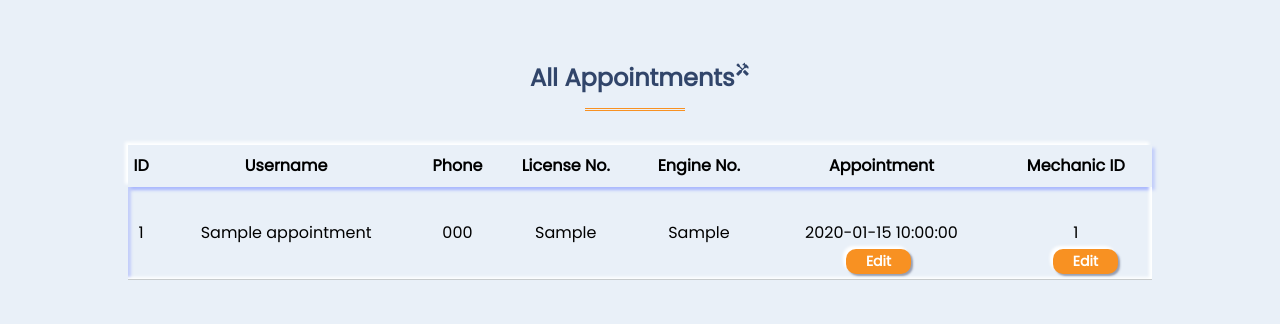
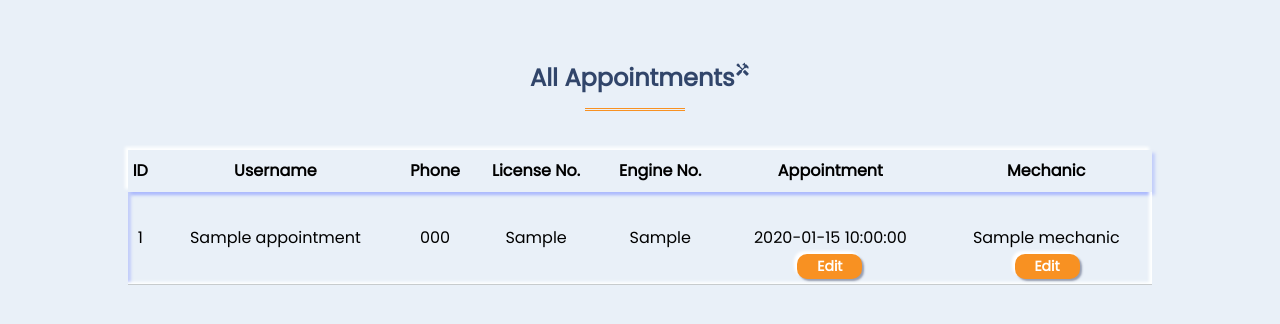
Before and after one commit to YEASIN49/FixMyWheel, a PHP site: page /admin.php in a window 1280 px wide. Shown: the part 58-382 px from the top of the page. Run offline with PHP 8.4, Linux system fonts and the light colour scheme; tables that the repository leaves empty or names only in its code hold one stand-in row (values such as "Sample post").

Commit message:
admin.php backend functional

```diff
--- a/admin.php
+++ b/admin.php
@@ -4,10 +4,70 @@
 	include("includes/config.php");
 
 	$allAppointments;
+	$allMechanics;
 
-	$fetchAppointments = "SELECT `id`, `name`, `address`, `phone`, `license_no`, `engine_no`, `mechanic_id`, `appointment_date` FROM `appointments`";
+	// $fetchAppointments = "SELECT `id`, `name`, `address`, `phone`, `license_no`, `engine_no`, `mechanic_id`, `appointment_date` FROM `appointments`";
+	$fetchAppointments = "SELECT appointments.id, appointments.name, appointments.phone, appointments.license_no, appointments.engine_no, appointments.appointment_date, appointments.mechanic_id, mechanics.mechanic_name FROM appointments INNER JOIN mechanics ON mechanics.mechanic_id=appointments.mechanic_id
+	ORDER BY appointments.id";
+	$fetchMechanics = "SELECT `mechanic_id`, mechanic_name, `car_booked` FROM `mechanics`";
 
-	$allAppointments=$conn->query($fetchAppointments) or die('<script>alert("Appointment List Fetching failed!");</script>');
+	function fetchUpdatedAppointments(){
+		global $conn;
+		global $fetchAppointments;
+		global $allAppointments;
+		$allAppointments=$conn->query($fetchAppointments) or die('<script>alert("Appointment List Fetching failed!");</script>');
+	}
+	function fetchUpdatedMechanics(){
+		global $conn;
+		global $fetchMechanics;
+		global $allMechanics;
+		$allMechanics=$conn->query($fetchMechanics) or die('<script>alert("Mechanics List Fetching failed!");</script>');
+		// echo '<script>alert("mechanics updated")</script>';
+	}
+
+	fetchUpdatedAppointments();
+	fetchUpdatedMechanics();
+
+
+	if(isset($_POST['changeAppointment'])){
+		$newDate = $_POST['appointment-date'];
+		$rowID = $_POST['rowID-to-update'];
+		// echo '<script>alert("Yes");</script>';
+		$updateQuery = "UPDATE `appointments` SET `appointment_date` = '$newDate' WHERE `appointments`.`id` = $rowID";
+		$updateDate=$conn->query($updateQuery);
+		if ($updateDate) {
+			fetchUpdatedAppointments();
+
+			echo '<script>alert("Appointment date successfull updated")</script>';
+
+			// echo '<script>location.replace("postedJob.php")</script>';
+			// sleep(2);
+			// header("location:appliedJob.php");
+			// die('');
+			// exit();
+		}else{
+			echo '<script>alert("Appointment date update Failed")</script>';
+		}
+	}
+	if(isset($_POST['changeMechanic'])){
+		$newID = $_POST['newID'];
+		$rowID = $_POST['rowID-to-update'];
+		// echo '<script>alert("Yes");</script>';
+		$updateMechanicQuery = "UPDATE `appointments` SET `mechanic_id` = '$newID' WHERE `appointments`.`id` = $rowID";
+		$updateID=$conn->query($updateMechanicQuery);
+		if ($updateID) {
+			fetchUpdatedMechanics();
+			header("Refresh:0");
+			echo '<script>alert("Mechanic successfull updated")</script>';
+			// echo '<script>location.replace("postedJob.php")</script>';
+			// sleep(2);
+			// header("location:appliedJob.php");
+			// die('');
+			// exit();
+		}else{
+			echo '<script>alert("Mechanic update Failed")</script>';
+		}
+	}
 
 ?>
 
@@ -38,7 +98,7 @@
 		<div class="sectionHeader">
 			<h1>All Appointments <sup class="material-icons">handyman</sup></h1>
 		</div>
-		<div class="appointment-container">
+		<div class="appointment-list-container">
 			<table>
 				<thead>
 					<tr class="table-header">
@@ -48,7 +108,7 @@
 						<th>License No.</th>
 						<th>Engine No.</th>
 						<th>Appointment</th>
-						<th>Mechanic ID</th>
+						<th>Mechanic</th>
 					</tr>
 				</thead>
 				<tbody>
@@ -56,7 +116,7 @@
 
 					foreach($allAppointments as $row){ ?>
 						<tr>
-							<td><?php echo $row['id'] ?></td>
+							<td class="table-id"><?php echo $row['id'] ?></td>
 							<td><?php echo $row['name'] ?></td>
 							<td><?php echo $row['phone'] ?></td>
 							<td><?php echo $row['license_no'] ?></td>
@@ -64,17 +124,28 @@
 							<td class="update-cell"><?php echo $row['appointment_date'] ?>
 								<button class="submitBtn updateBtn input-toggler" onClick='openEditField(event)'>Edit</button>
 								<form class="edit-form display-hidden" action="" method="POST">
-									<input type="hidden" value="appointment_date">
-									<input class="update-field" type="date">
-									<input class="submitBtn updateBtn" type="submit" value="save">
+									<input type="hidden" name="rowID-to-update" value="<?php echo $row['id'] ?>">
+									<input class="update-field" name="appointment-date" type="date">
+									<input class="submitBtn updateBtn" type="submit" name="changeAppointment" value="save">
 								</form>
 							</td>
-							<td class="update-cell"><?php echo $row['mechanic_id'] ?>
+							<td class="update-cell"><?php echo $row['mechanic_name'] ?>
 								<button class="submitBtn updateBtn input-toggler" onClick='openEditField(event)'>Edit</button>
 								<form class="edit-form display-hidden" action="" method="POST">
-									<input type="hidden" value="appointment_date">
-									<input class="update-field" type="date">
-									<input class="submitBtn updateBtn" type="submit" value="save">
+									<input type="hidden" name="rowID-to-update" value="<?php echo $row['id'] ?>">
+									<!--  -->
+
+									<select class="update-field" name="newID" id="">
+										<?php foreach($allMechanics as $mechanic){
+											if($mechanic['car_booked'] < 4){ ?>
+												<option value="<?php echo $mechanic['mechanic_id'] ?>"><?php echo $mechanic['mechanic_name'] ?></option>
+											<?php }
+										 } ?>
+									</select>
+
+									<!--  -->
+									<!-- <input class="update-field" type="date"> -->
+									<input class="submitBtn updateBtn" type="submit" name="changeMechanic" value="save">
 								</form>
 							</td>
 						</tr>
@@ -84,6 +155,7 @@
 			</table>
 		</div>
 	</section>
+	<!-- update functions -->
 	<script>
 
 
@@ -96,5 +168,23 @@
 		}
 
 	</script>
+	<!-- navbar functions -->
+	<script>
+		let burgerBtnHolder = document.querySelector(".hamburgerMenu");
+		let burgerContentToggler = document.querySelector(".navMenuContainer");
+		// let burgerContentToggler = document.querySelector("#nav-toggler");
+
+		burgerBtnHolder.addEventListener('click',()=>{
+			// if(burgerContentToggler.style.transform === "translate"){
+				// console.log(getComputedStyle(burgerContentToggler));
+				if(document.querySelector("#nav-toggler") != null){
+					burgerContentToggler.classList.toggle("toggleNavMenu");
+				}
+				// }else{
+				// burgerContentToggler.style.display = "block";
+			// }
+		});
+
+	</script>
 </body>
 </html>
--- a/css/index.css
+++ b/css/index.css
@@ -565,17 +565,24 @@ p{
 **
 *
 ******************* */
-.appointment-container{
+.appointment-list-container{
   /* background-color: red; */
+  /* padding: 5px; */
+  overflow-x: scroll;
+  padding: 5px;
+
 }
+
 table{
   width: 80%;
+  min-width: 1024px;
   margin: 0 auto;
   border-collapse: collapse;
   /* background-color: green; */
 }
 .table-header{
   line-height: 40px;
+  padding: 5px;
   /* border: 1px solid red; */
   box-shadow: -3px -3px 3px rgb(254, 255, 255) , 3px 3px 3px rgba(134, 152, 255, 0.384) ;
 }
@@ -592,6 +599,14 @@ tbody td{
   /* background-color: #27343B; */
 
 }
+.table-mechanic{
+  width: 160px;
+  /* background-color: #072c40; */
+}
+.table-date{
+  width: 100px;
+  /* background-color: #f89122; */
+}
 .update-cell{
   position: relative;
   /* background-color: #E9F0F8; */
@@ -605,7 +620,9 @@ tbody td{
   margin: 0;
 }
 .updateBtn{
+  display: inline-block;
   margin: 0 auto;
+  /* margin-left: -5px; */
   /* padding: 5px; */
   height: 35px;
   width: 65px;
@@ -624,9 +641,16 @@ tbody td{
   display: block;
 }
 .update-field{
+  width: 130px;
   border: 1px solid #072c40 ;
   color: #072c40d8;
   padding: 10px 5px;
   border-radius: 10px;
   margin-bottom: 5px;
+  /* margin-left: -15px; */
 }
+@media screen and (max-width: 1200px) {
+  table{
+    width: 90%;
+  }
+}
--- a/includes/mechanic-list.php
+++ b/includes/mechanic-list.php
@@ -8,7 +8,7 @@
 	// $email =$_SESSION["email"];
 	// $employer_id = $_SESSION["id"];
 	// $roletype = $_SESSION["role"];
-	$fetch_mechanic = "SELECT `id`, `name`, `car_fixed`, `experience`, `car_booked` FROM `mechanics`";
+	$fetch_mechanic = "SELECT `mechanic_id`, `mechanic_name`, `car_fixed`, `experience`, `car_booked` FROM `mechanics`";
 
 	$allMechanics=$conn->query($fetch_mechanic) or die('<script>alert("Mechanic List Fetching failed!");</script>');
 	// echo ($allMechanics);
@@ -48,8 +48,8 @@
 				<img src="./images/img-v-47.jpg" height="120px" width="120px" alt="">
 				<p class="card-text-divider"></p>
 				<div class="mechanic-info">
-					<h4 class="mechanic-title"><?php echo $row['name']; ?></h4>
-					<p>ID : <?php echo $row['id']; ?></p>
+					<h4 class="mechanic-title"><?php echo $row['mechanic_name']; ?></h4>
+					<p>ID : <?php echo $row['mechanic_id']; ?></p>
 					<p>Car Fixed : <?php echo $row['car_fixed']; ?></p>
 					<p>Experience : <?php echo $row['experience']; ?> year(s)</p>
 					<p>Remaining Car Slot : <strong> <?php echo 4 - $row['car_booked']; ?></strong></p>
--- a/includes/nav.php
+++ b/includes/nav.php
@@ -1,7 +1,7 @@
 <nav class="navWrapper">
 	<div class="navContainer">
 		<div class="siteNameContainer">
-			<a href="#" class="siteName f-siteName">FixTheWheel</a>
+			<a href="./" class="siteName f-siteName">FixTheWheel</a>
 		</div>
 
 
```
Also changed, not shown: includes/booking-form.php (+4 -4 lines).
